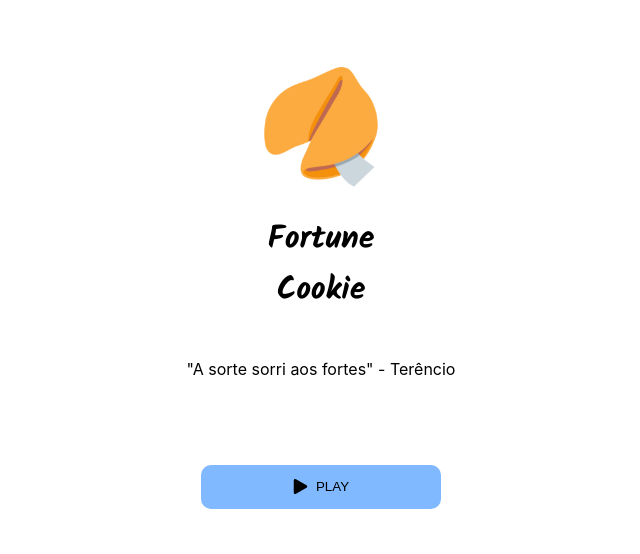
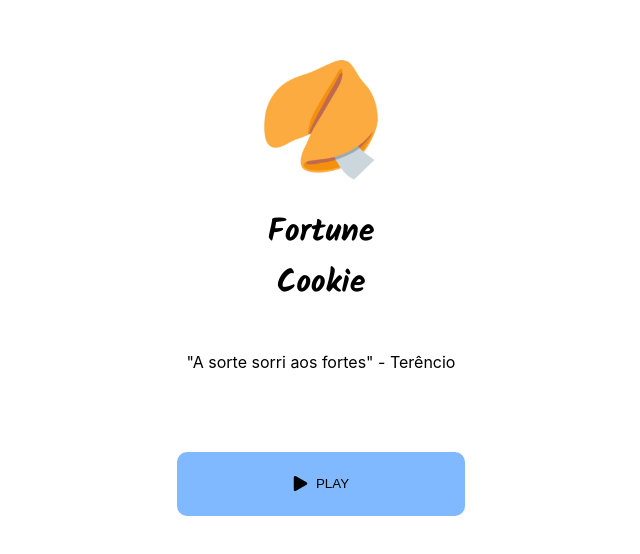
Before and after one commit to joaopedro-dev/fortunecookie, a Next.js app: page / in a window 1280 px wide. Shown: the part 112-666 px from the top of the page, without its empty margins (319-959 px from the left). Built offline with nearby package versions, Linux system fonts and the light colour scheme.

Commit message:
Alterando index

```diff
--- a/styles/Home.module.css
+++ b/styles/Home.module.css
@@ -1,7 +1,7 @@
 @import url('https://fonts.googleapis.com/css2?family=Kalam:wght@700&display=swap');
 
 .container {
-  padding: 0 2rem;
+  padding: 0 1rem;
 }
 
 .main {
@@ -20,7 +20,6 @@
   align-items: center;
   justify-content: center;
   align-self: center;
-  padding-bottom: 0.4em;
   margin-bottom: 4rem;
 }
 
@@ -35,7 +34,9 @@
   background-color: #80B9FF;
   border:0;
   border-radius: 10px;
-  width: 15rem;
+  width: 18rem;
+  height: 3rem;
+  padding: 2rem;
   align-items: center;
   align-self: center;
   justify-content: center;
```
